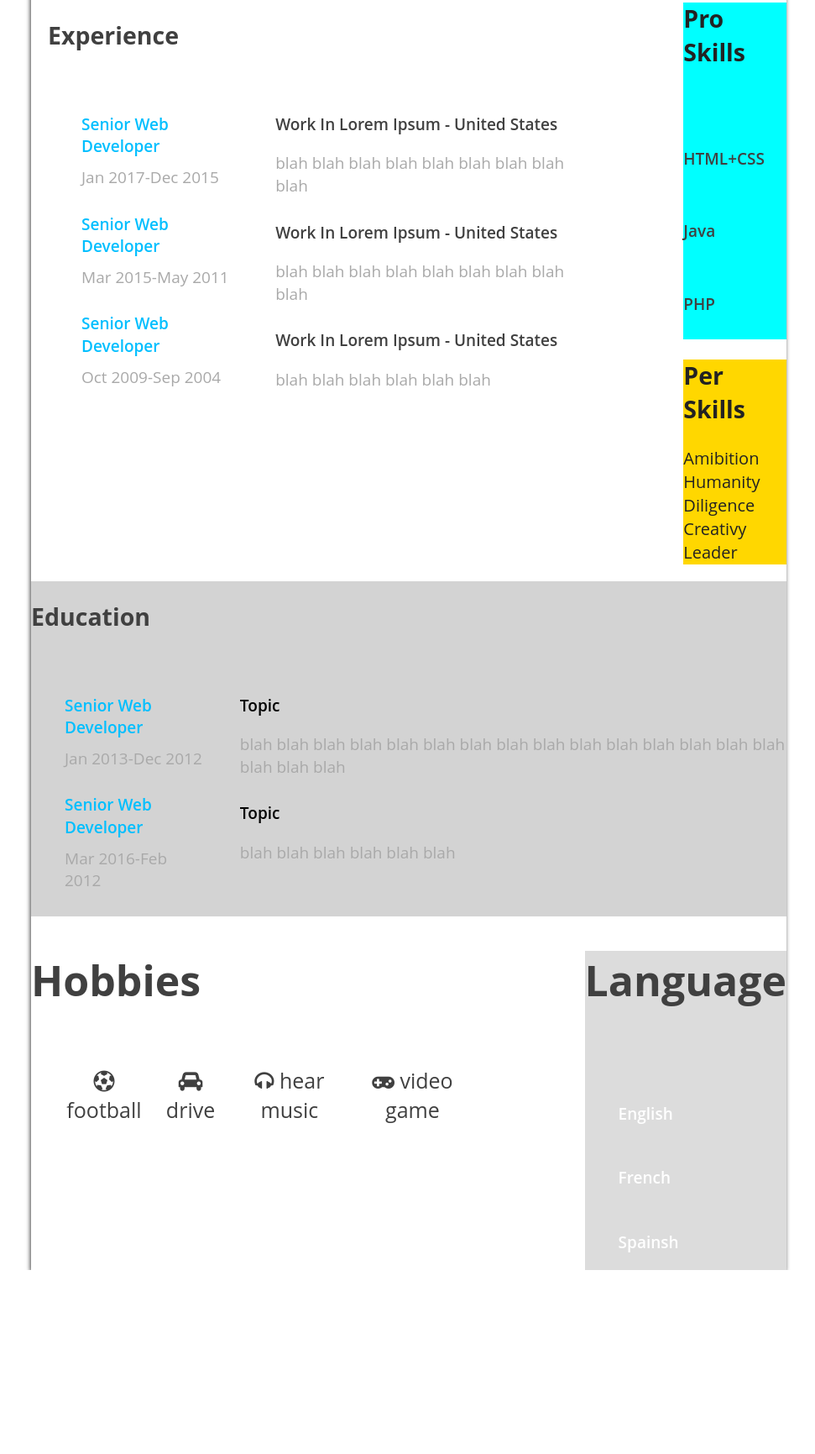
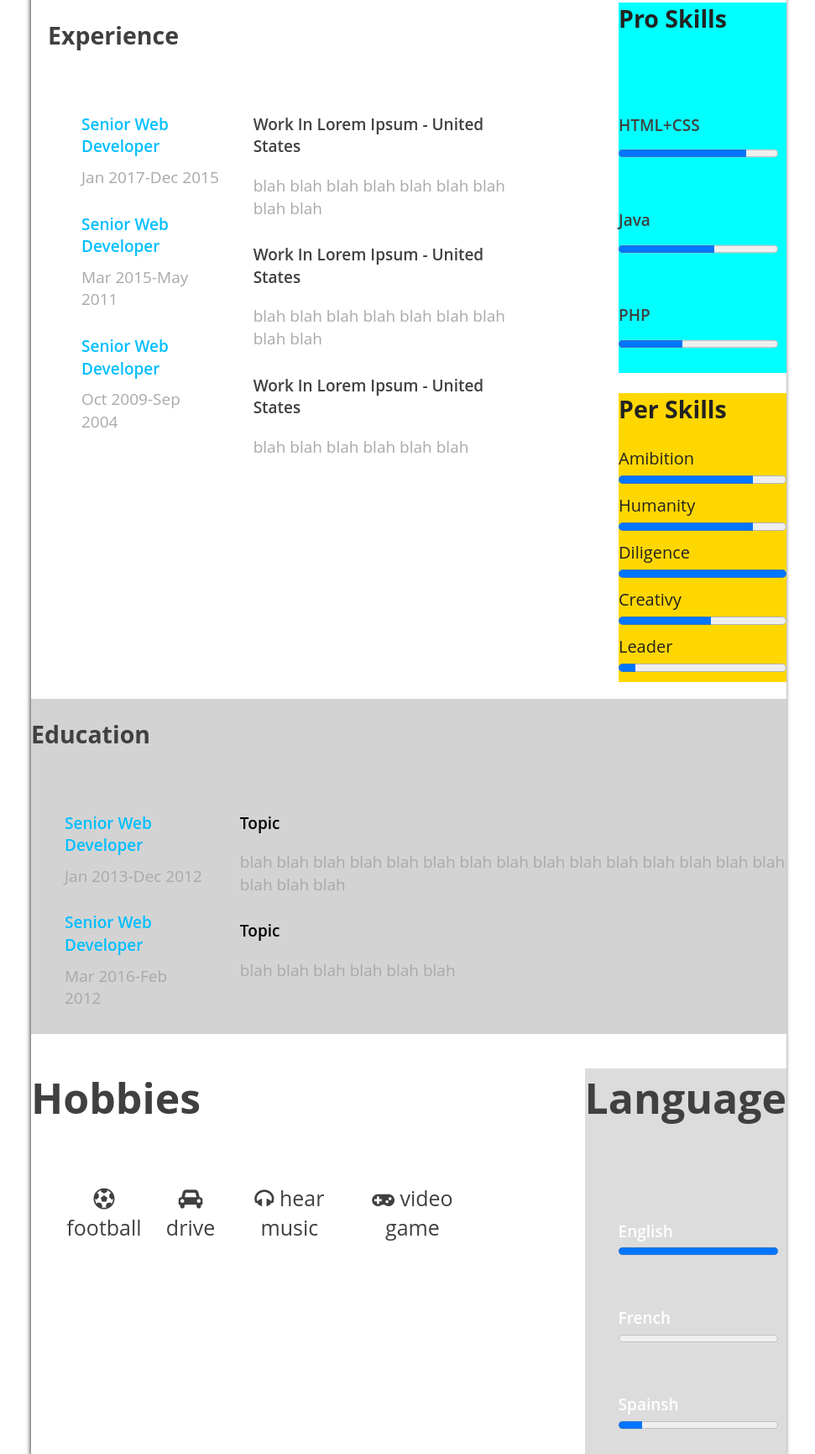
Before and after one commit to aviv-levy/CV, a plain HTML site: page index.html in a window 1280 px wide. Shown: the part 423-2154 px from the top of the page at 84% size, without its empty margins (153-1124 px from the left). Before the commit the page ends 1935 px from the top, so only its background shows below. Drawn offline with nearby package versions, Linux system fonts and the light colour scheme.

Commit message:
Update(Progress bar)

```diff
--- a/index.html
+++ b/index.html
@@ -95,20 +95,29 @@
             <h2  >Pro Skills</h2>
             <section id="display_pro_skills">
             <ul>
-            <li>HTML+CSS</li>
-            <li>Java</li>
-            <li>PHP</li>
+            <li>HTML+CSS</li><progress max="100" value="80"></progress>
+
+            <li>Java</li><progress max="100" value="60"></progress>
+
+
+            <li>PHP</li><progress max="100" value="40"></progress>
+
             </ul>
                 </section>
             </section>
             <section id="per_skills">
              <h2 >Per Skills</h2>
               <ul>
-            <li>Amibition</li>
-            <li>Humanity</li>
-            <li>Diligence</li>
-            <li>Creativy</li>
-            <li>Leader</li>
+            <li>Amibition</li><progress max="100" value="80"></progress>
+
+            <li>Humanity</li><progress max="100" value="80"></progress>
+
+            <li>Diligence</li><progress max="100" value="100"></progress>
+
+            <li>Creativy</li><progress max="100" value="55"></progress>
+
+            <li>Leader</li><progress max="100" value="10"></progress>
+
             </ul>
             </section>
         </section>
@@ -148,9 +157,12 @@
             <h2 class="heads" >Language</h2>
             <section id="display_language">
             <ul>
-            <li>English</li>
-            <li>French</li>
-            <li>Spainsh</li>
+            <li>English</li><progress max="100" value="100"></progress>
+
+            <li>French</li><progress max="100" value="0"></progress>
+
+            <li>Spainsh</li><progress max="100" value="15"></progress>
+
             </ul>
                 </section>
             </section>
```
